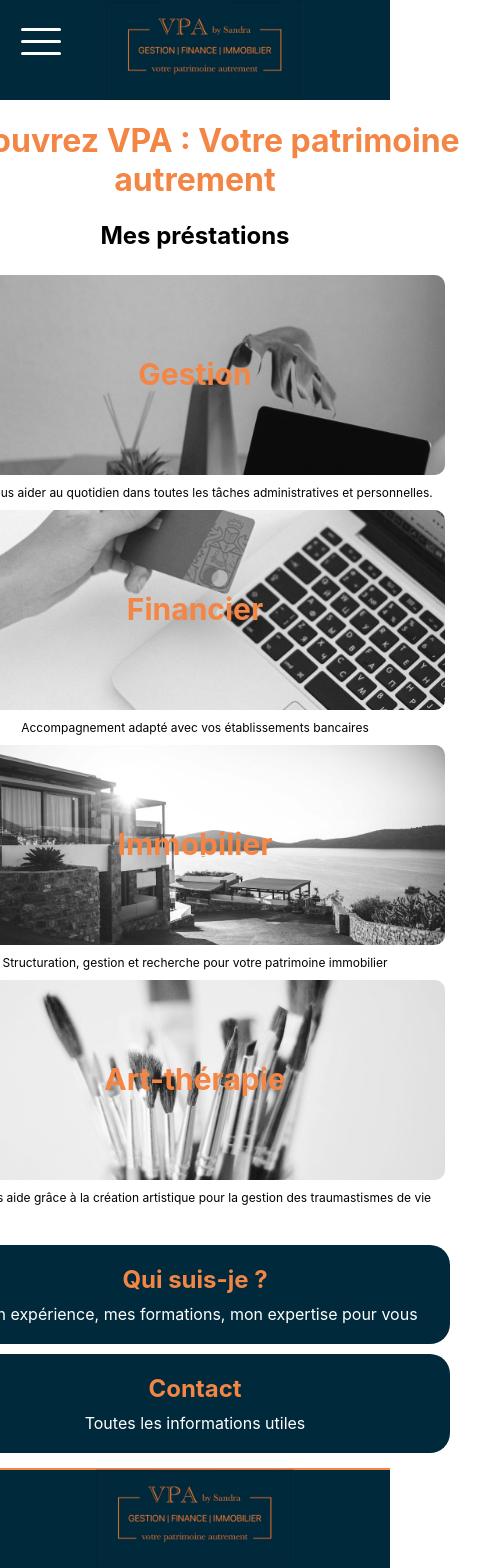
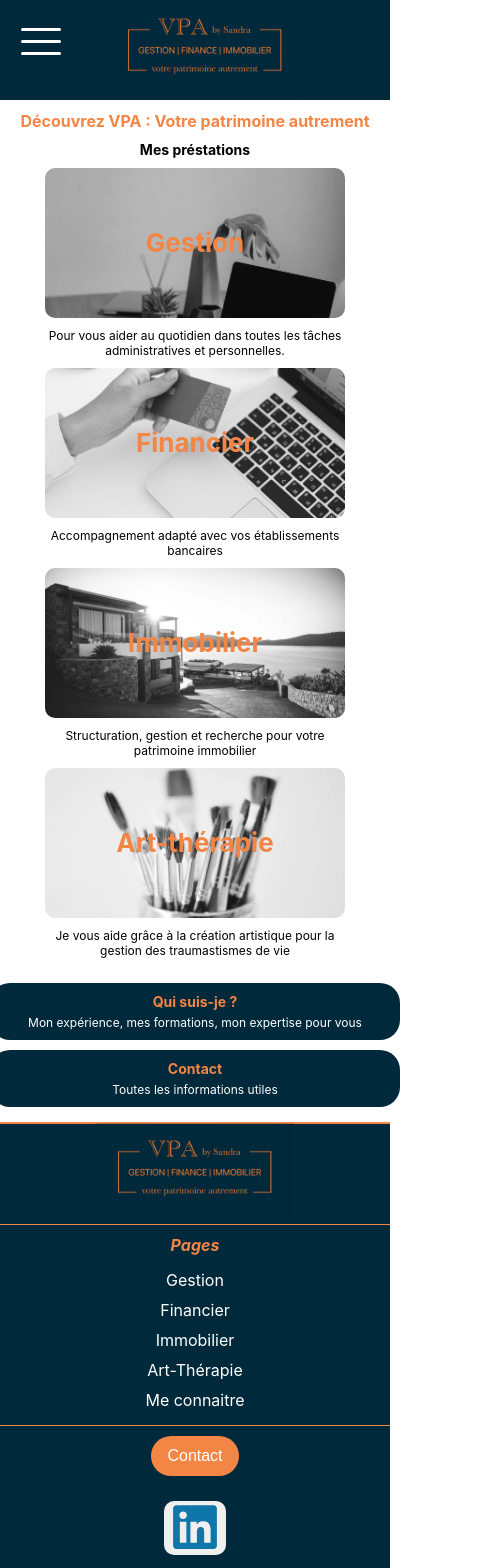
Before and after one commit to JeremyPromsy/SandraPro, a React (Create React App) app in the folder frontsandra/: page /#/ in a window 390 px wide. Shown: the top 1568 px of the page, 490 px wide, since content can reach past the window. Built offline with nearby package versions, Linux system fonts and the light colour scheme.

Commit message:
Ajout des breakpoints

```diff
--- a/frontsandra/src/styles/home.css
+++ b/frontsandra/src/styles/home.css
@@ -138,14 +138,85 @@ a {
     color: white;
 }
 
-@media screen and (max-width:950px){
+@media screen and (max-width:1025px){
     .enSavoirPlus {
         width: 700px;
     }
 }
 
-@media screen and (max-width:650px){
+@media screen and (max-width:1024px){
     .enSavoirPlus {
         width: 500px;
     }
 }
+
+@media screen and (max-width:834px){
+
+}
+
+@media screen and (max-width:768px){
+    .enSavoirPlus {
+        width: 450px;
+    }
+}
+
+@media screen and (max-width:480px){
+    .home h1 {
+        font-size: 16px;
+    }
+
+    .titrePres{
+        height: 150px;
+        width: 300px;
+    }
+
+    .titrePres h3 {
+        font-size: 26px;
+    }
+
+    .titrePres p {
+        font-size: 12px;
+        text-align: center;
+    }
+
+
+    .presInd p {
+        text-align: center;
+        font-size: 12px;
+        max-width: 300px;
+    }
+
+    .presentation h2 {
+        font-size: 14px;
+    }
+
+    .presentationActivite {
+        margin: 5px 10px;
+        max-width: 1200px;
+    }
+
+    .contactHome {
+        width: 100%;
+        padding: 10px 5px;
+        margin: 5px;
+    }
+
+    .quiSuisJe {
+        width: 100%;
+        padding: 10px 5px;
+        margin: 5px;
+    }
+
+    .enSavoirPlus {
+        width: 400px;
+    }
+
+    .enSavoirPlus h2 {
+        font-size: 14px;
+    }
+
+    .enSavoirPlus p {
+        font-size: 12px;
+        padding-top: 5px;
+    }
+}
```
Also changed, not shown: frontsandra/src/styles/nav.css (+12 -3 lines).
